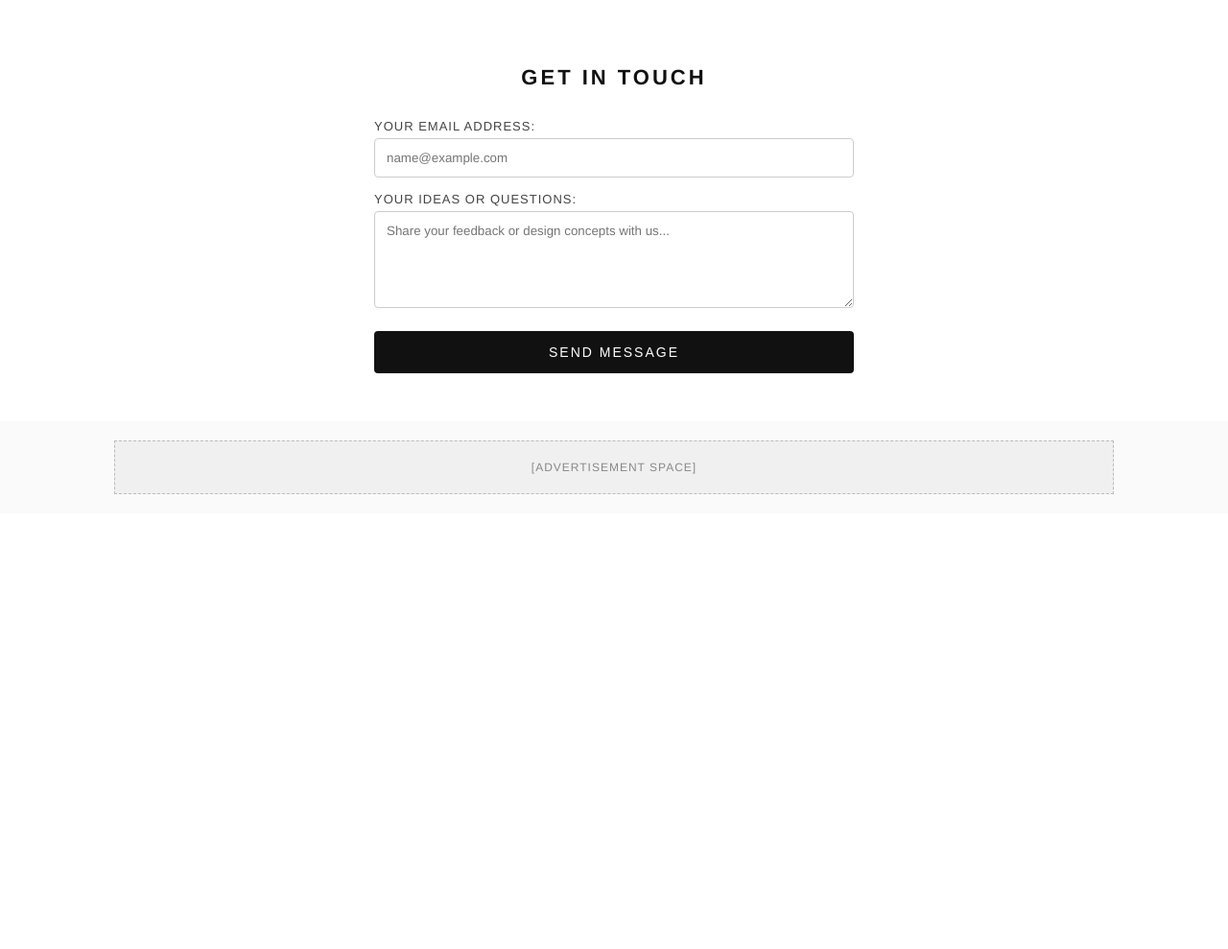
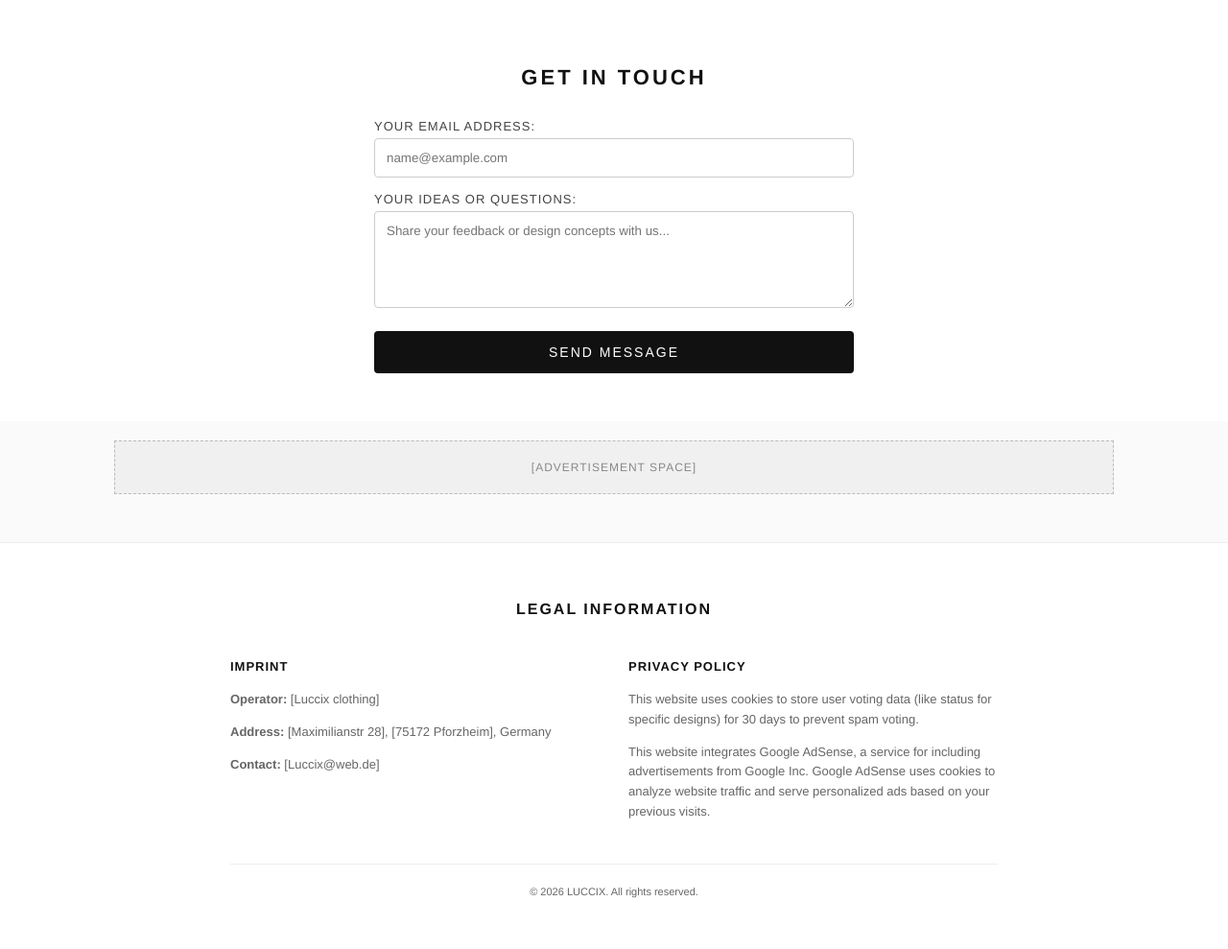
Before and after one commit to Lussix6967/Luccix-website, a Flask app: page / in a window 1280 px wide. Shown: the part 868-1857 px from the top of the page at 96% size. Before the commit the page ends 1383 px from the top, so only its background shows below. Run offline with Flask 3, Linux system fonts and the light colour scheme.

Commit message:
Add files via upload

```diff
--- a/templates/mode_index.html
+++ b/templates/mode_index.html
@@ -2,6 +2,9 @@
 <html lang="en">
 <head>
     <meta charset="UTF-8">
+    <!-- HIER STRECKT JETZT DEIN GOOGLE ADSENSE CODE: -->
+    <script async src="https://googlesyndication.com" crossorigin="anonymous"></script>
+
     <title>LUCCIX | Collection Voting & Community</title>
     <style>
         body { font-family: 'Helvetica Neue', Arial, sans-serif; margin: 0; padding: 0; background-color: #fafafa; color: #111; }
@@ -90,3 +93,28 @@
 
 </body>
 </html>
+<!-- Footer with Imprint & Privacy Policy -->
+    <footer style="background: white; border-top: 1px solid #eee; padding: 40px 20px; text-align: center; font-size: 13px; color: #666; margin-top: 50px;">
+        <div style="max-width: 800px; margin: 0 auto; line-height: 1.6;">
+            <h3 style="text-transform: uppercase; letter-spacing: 2px; color: #111; font-size: 16px; margin-bottom: 20px;">Legal Information</h3>
+
+            <div style="display: flex; flex-wrap: wrap; justify-content: space-around; text-align: left; gap: 30px;">
+                <!-- Imprint (Impressum) -->
+                <div style="flex: 1; min-width: 250px;">
+                    <h4 style="text-transform: uppercase; letter-spacing: 1px; color: #111; margin-bottom: 10px;">Imprint</h4>
+                    <p><strong>Operator:</strong> [Luccix clothing]</p>
+                    <p><strong>Address:</strong> [Maximilianstr 28], [75172 Pforzheim], Germany</p>
+                    <p><strong>Contact:</strong> [Luccix@web.de]</p>
+                </div>
+
+                <!-- Privacy Policy -->
+                <div style="flex: 1; min-width: 250px;">
+                    <h4 style="text-transform: uppercase; letter-spacing: 1px; color: #111; margin-bottom: 10px;">Privacy Policy</h4>
+                    <p>This website uses cookies to store user voting data (like status for specific designs) for 30 days to prevent spam voting.</p>
+                    <p>This website integrates Google AdSense, a service for including advertisements from Google Inc. Google AdSense uses cookies to analyze website traffic and serve personalized ads based on your previous visits.</p>
+                </div>
+            </div>
+
+            <p style="margin-top: 30px; border-top: 1px solid #eee; padding-top: 20px; font-size: 11px;">&copy; 2026 LUCCIX. All rights reserved.</p>
+        </div>
+    </footer>
```
